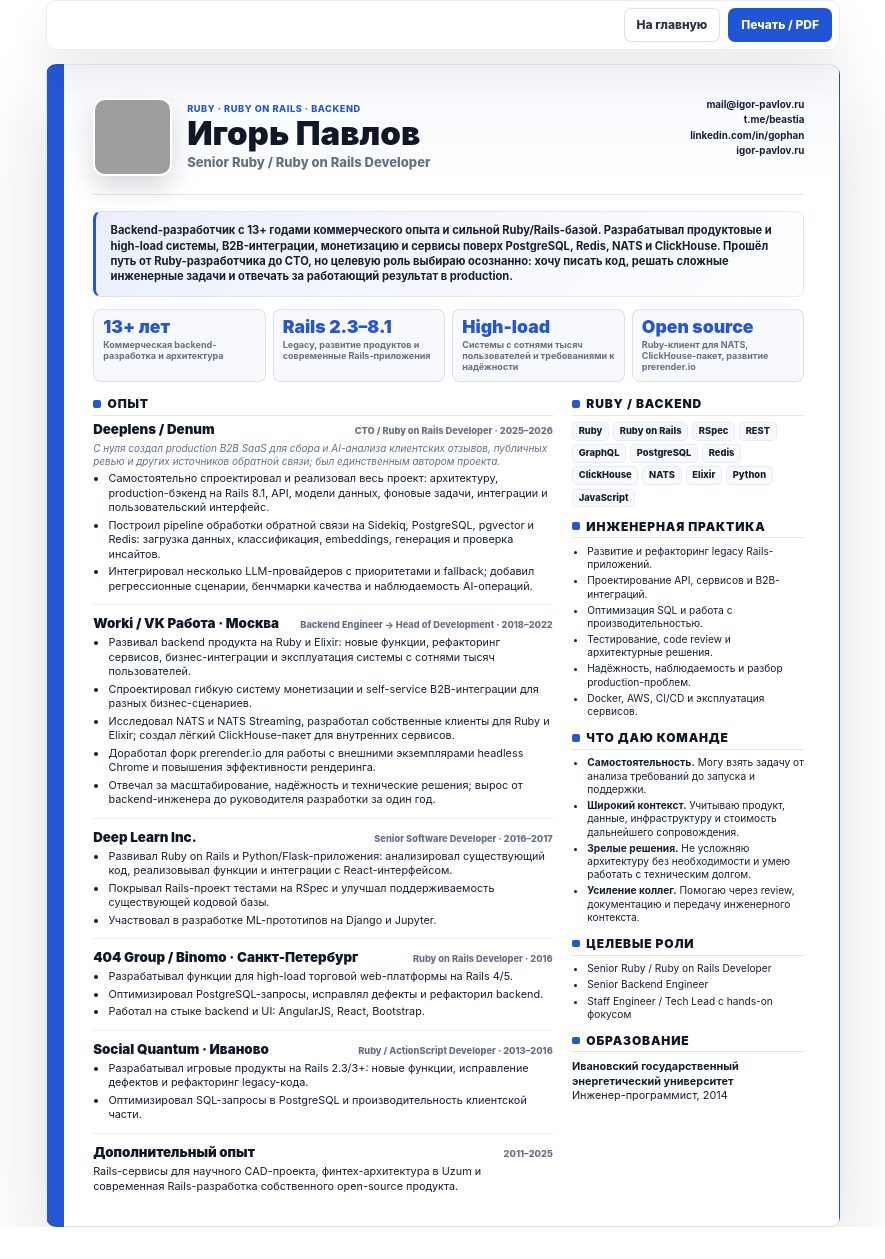
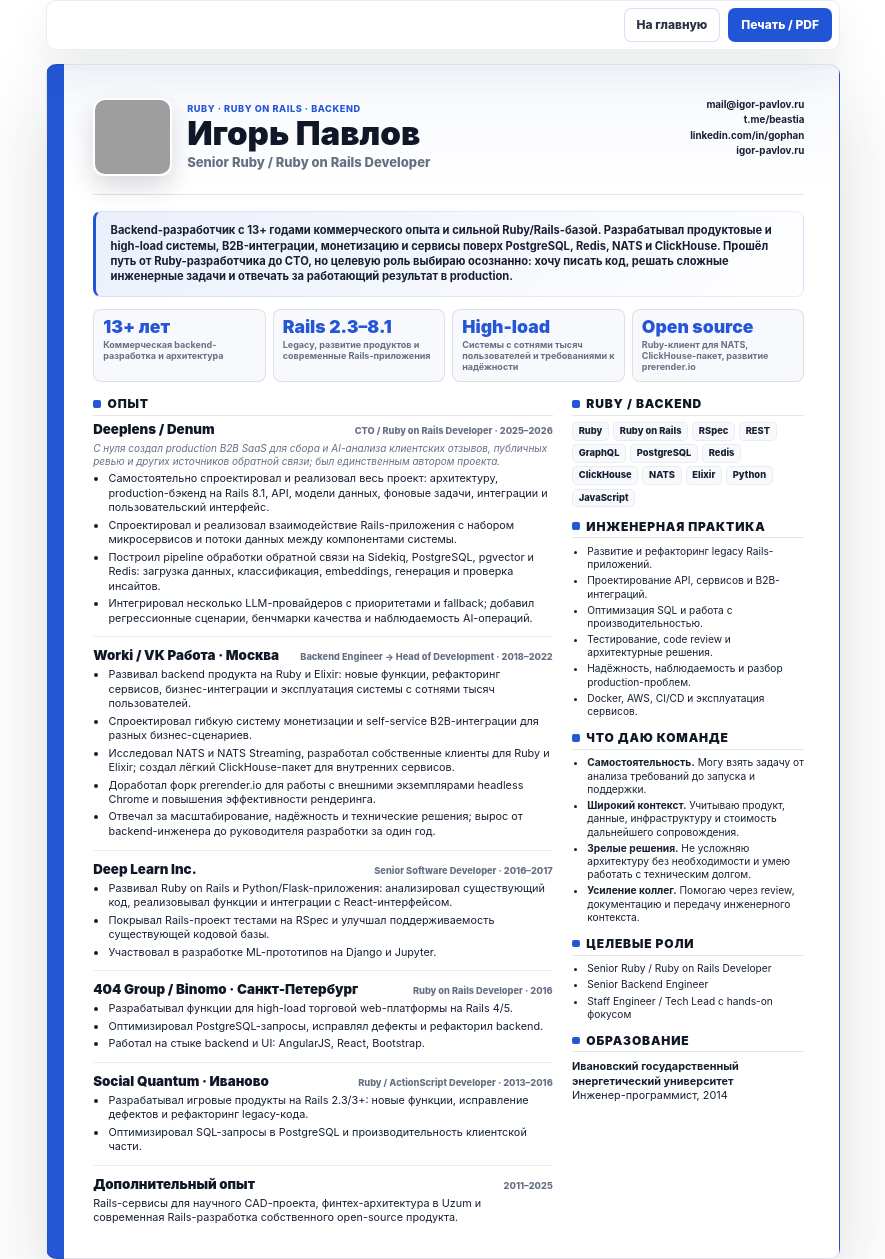
Before and after one commit to BEaStia/beastia.github.io, a Jekyll site: the page built from ruby-developer-resume.html, in a window 1280 px wide. Shown: the whole page, without its empty margins (197-1082 px from the left). Built offline with Jekyll 4.4.1, drawn with Linux system fonts in a browser that asks for light colours; before the commit the page ends 1227 px from its top, so only the background shows below that; grey boxes are pictures that could not be loaded.

Commit message:
Highlight microservice integration experience

```diff
--- a/ruby-developer-resume.html
+++ b/ruby-developer-resume.html
@@ -63,6 +63,7 @@
             <p class="resume-role-context">С нуля создал production B2B SaaS для сбора и AI-анализа клиентских отзывов, публичных ревью и других источников обратной связи; был единственным автором проекта.</p>
             <ul>
               <li>Самостоятельно спроектировал и реализовал весь проект: архитектуру, production-бэкенд на Rails 8.1, API, модели данных, фоновые задачи, интеграции и пользовательский интерфейс.</li>
+              <li>Спроектировал и реализовал взаимодействие Rails-приложения с набором микросервисов и потоки данных между компонентами системы.</li>
               <li>Построил pipeline обработки обратной связи на Sidekiq, PostgreSQL, pgvector и Redis: загрузка данных, классификация, embeddings, генерация и проверка инсайтов.</li>
               <li>Интегрировал несколько LLM-провайдеров с приоритетами и fallback; добавил регрессионные сценарии, бенчмарки качества и наблюдаемость AI-операций.</li>
             </ul>
```
